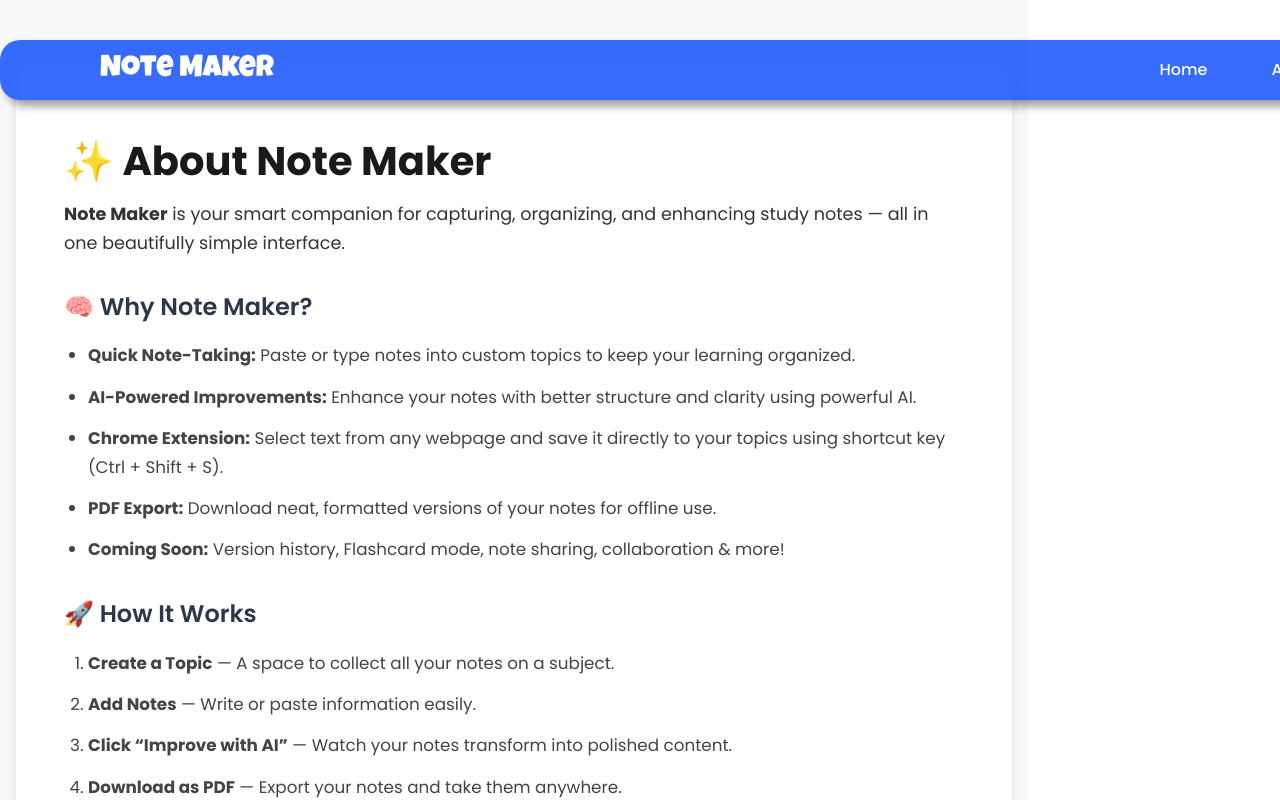
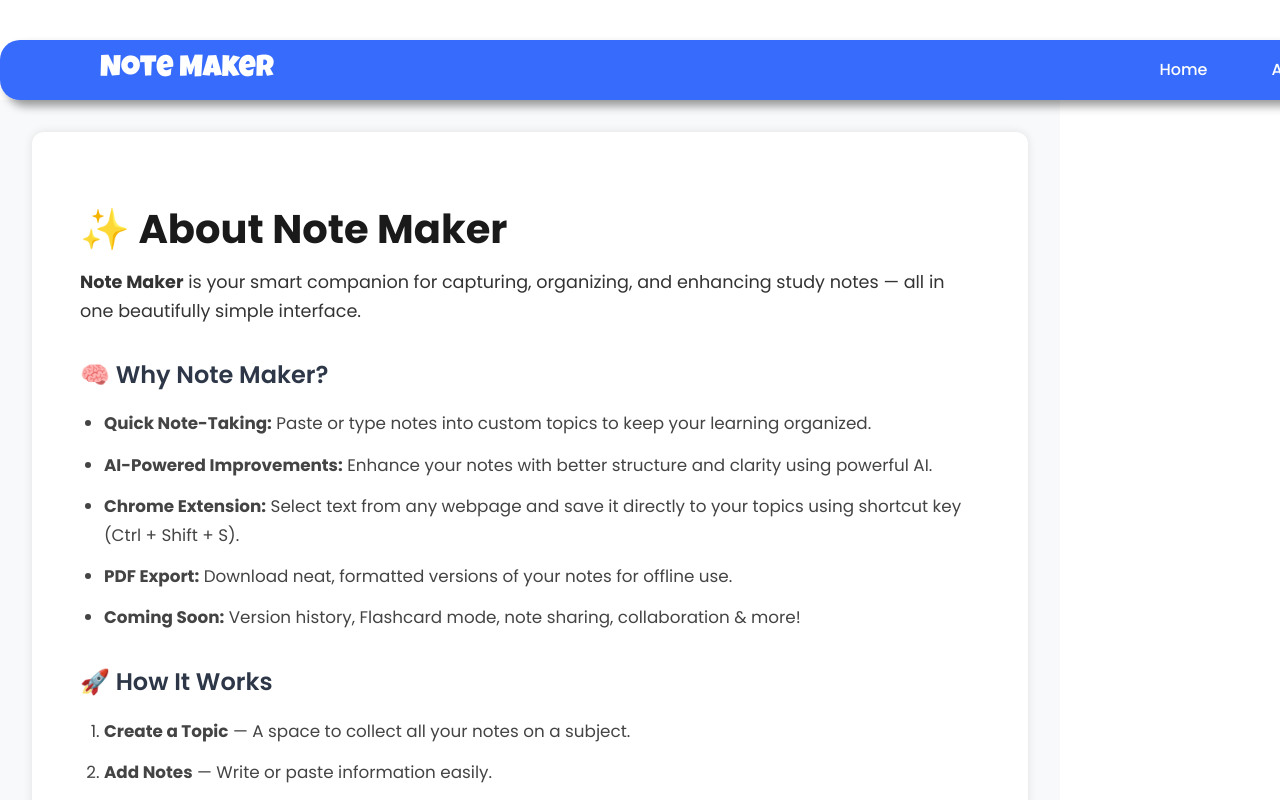
Before and after one commit to Rajat-264/note-maker-frontend, a React (Vite) app: page /about in a window 1280 px wide. Shown: the top 800 px of the page. Built offline with nearby package versions, Linux system fonts and the light colour scheme; a web font is replaced by a local one.

Commit message:
About page added

```diff
--- a/src/pages/About.css
+++ b/src/pages/About.css
@@ -1,10 +1,13 @@
 .about-page {
-  padding: 4rem 1rem;
+  display: flex;
+  justify-content: center;
+  align-items: center;
+  min-height: 100vh;
   background-color: #f8f9fa;
   font-family: 'Poppins', sans-serif;
-  min-height: 100vh;
-  justify-content: center;
-  align-items: center;
+  padding: 2rem;
+  box-sizing: border-box;
+  margin-top: 100px;
 }
 
 .about-container {
```
